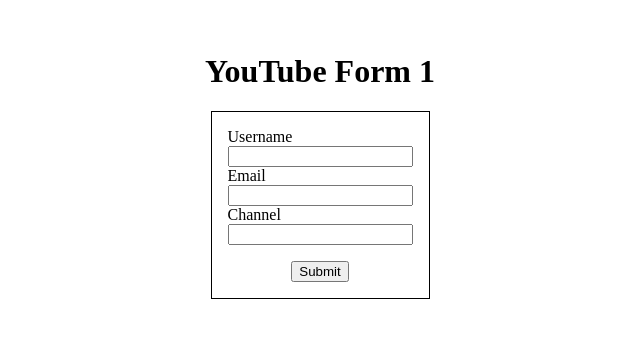
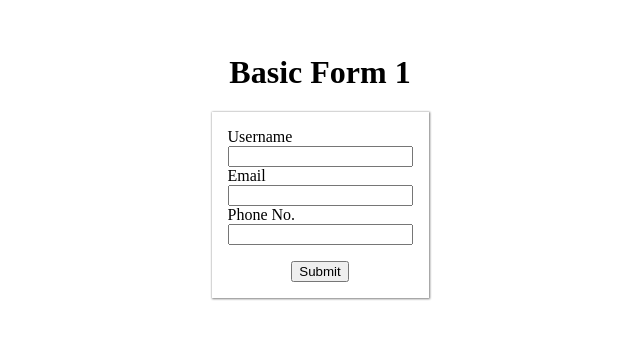
Before and after one commit to Rahat92/basic_react_context_api, a React (Create React App) app: page / in a window 1280 px wide. Shown: the part 243-582 px from the top of the page, without its empty margins (320-960 px from the left). Built offline with nearby package versions, Linux system fonts and the light colour scheme.

Commit message:
custom form validation with useForm hook

```diff
--- a/src/components/YoutubeForm.tsx
+++ b/src/components/YoutubeForm.tsx
@@ -8,7 +8,7 @@
 interface formValue {
   username: string;
   email: string;
-  channel: string;
+  phone: string;
 }
 //types end
 
@@ -33,11 +33,11 @@
         flexDirection: "column",
       }}
     >
-      <h1>YouTube Form {renderCount / 2}</h1>
+      <h1>Basic Form {renderCount / 2}</h1>
       <div
         style={{
-          display: "inline-block",
-          border: "1px solid black",
+          // border: "1px solid black",
+          boxShadow: "0 0 2px .5px gray",
           padding: "1rem",
         }}
       >
@@ -72,6 +72,9 @@
                   value: true,
                   message: "Email is required",
                 },
+                validate: (value) => {
+                  return !value.startsWith("admin") || "Admin is not allowed";
+                },
               })}
             />
             {errors.email && (
@@ -80,20 +83,20 @@
           </div>
           <div>
             <label className={style.label} htmlFor="channel">
-              Channel
+              Phone No.
             </label>
             <input
               type="text"
-              id="channel"
-              {...register("channel", {
+              id="phone"
+              {...register("phone", {
                 required: {
                   value: true,
-                  message: "Channel is required",
+                  message: "Phone is required",
                 },
               })}
             />
-            {errors.channel && (
-              <p style={{ color: "red" }}>{errors.channel.message}</p>
+            {errors.phone && (
+              <p style={{ color: "red" }}>{errors.phone.message}</p>
             )}
           </div>
 
```
